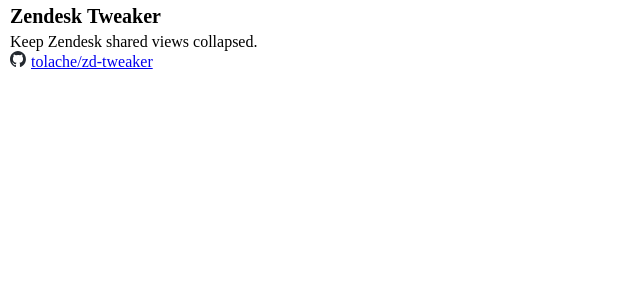
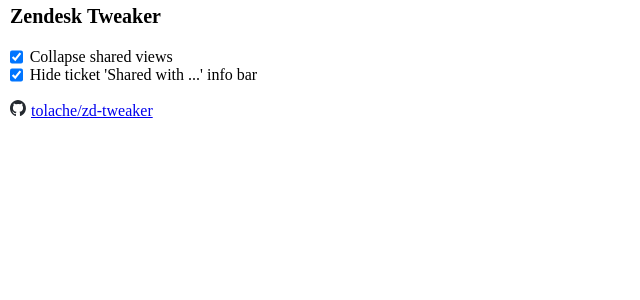
Before and after one commit to tolache/zd-tweaker, a React (Create React App) app: page / in a window 1280 px wide. Shown: the top 300 px of the page, without its empty margins (0-640 px from the left). Built offline with nearby package versions, Linux system fonts and the light colour scheme.

Commit message:
fix #3 - Allow toggling features

```diff
--- a/src/App.css
+++ b/src/App.css
@@ -7,7 +7,24 @@
 h1 {
     white-space: nowrap;
     font-size: 1.25em;
-    margin: 0 0 5px;
+    margin-bottom: 1em;
+}
+
+.feature-toggle {
+    display: flex;
+    flex-wrap: nowrap;
+}
+
+.feature-toggle > input {
+    margin-right: 0.5em;
+}
+
+.feature-toggle > label {
+    white-space: nowrap;
+}
+
+footer {
+    margin-top: 1em;
 }
 
 .App-github-logo,
--- a/src/App.tsx
+++ b/src/App.tsx
@@ -1,16 +1,57 @@
-import React from 'react';
+import React, { useEffect, useState } from 'react';
 import githubLogo from './github-mark.svg';
 import './App.css';
 
 function App() {
+    const [isSharedViewsCollapsed, setIsSharedViewsCollapsed] = useState(true);
+    const [isTicketInfoBarsHidden, setIsTicketInfoBarsHidden] = useState(true);
+
+    useEffect(() => {
+        chrome.storage.local.get(["collapseSharedViews"], function (result) {
+            setIsSharedViewsCollapsed(result?.collapseSharedViews ?? true);
+        });
+        chrome.storage.local.get(["hideTicketInfoBars"], function (result) {
+            setIsTicketInfoBarsHidden(result?.hideTicketInfoBars ?? true);
+        });
+    }, []);
+
+    const handleCollapseSharedViewsChange = (event: React.ChangeEvent<HTMLInputElement>) => {
+        const checked = event.target.checked;
+        setIsSharedViewsCollapsed(checked);
+        chrome.storage.local.set({ collapseSharedViews: checked },
+            function() {
+                console.log('Collapse shared views is set to: ' + checked);
+            });
+    };
+
+    const handleHideTicketInfoBarsChange = (event: React.ChangeEvent<HTMLInputElement>) => {
+        const checked = event.target.checked;
+        setIsTicketInfoBarsHidden(checked);
+        chrome.storage.local.set({ hideTicketInfoBars: checked },
+            function() {
+                console.log('Hide ticket info bars is set to: ' + checked);
+            });
+    };
+
     return (
         <div className="App">
             <header className="App-header">
                 <h1>Zendesk Tweaker</h1>
             </header>
-            <p>Keep Zendesk shared views collapsed.</p>
-            <img src={githubLogo} className="App-github-logo" alt="logo"/>
-            <a href="https://github.com/tolache/zd-tweaker">tolache/zd-tweaker</a>
+            <div className={"feature-toggle"}>
+                <input type={"checkbox"} id={"collapse-shared-views"}
+                       checked={isSharedViewsCollapsed} onChange={handleCollapseSharedViewsChange}/>
+                <label htmlFor={"collapse-shared-views"}>Collapse shared views</label>
+            </div>
+            <div className={"feature-toggle"}>
+                <input type={"checkbox"} id={"hide-ticket-info-bar"}
+                       checked={isTicketInfoBarsHidden} onChange={handleHideTicketInfoBarsChange}/>
+                <label htmlFor={"hide-ticket-info-bar"}>Hide ticket 'Shared with ...' info bar</label>
+            </div>
+            <footer>
+                <img src={githubLogo} className="App-github-logo" alt="logo"/>
+                <a href="https://github.com/tolache/zd-tweaker">tolache/zd-tweaker</a>
+            </footer>
         </div>
     );
 }
--- a/tsconfig.json
+++ b/tsconfig.json
@@ -22,5 +22,8 @@
   },
   "include": [
     "src"
+  ],
+  "types": [
+    "chrome"
   ]
 }
```
Also changed, not shown: package.json (+4 -3 lines), src/content-scripts/ticket.ts (+22 -1 lines), src/content-scripts/views.ts (+22 -1 lines), public/manifest.json, 1 other file (tests, documents, lock files or other folders).
